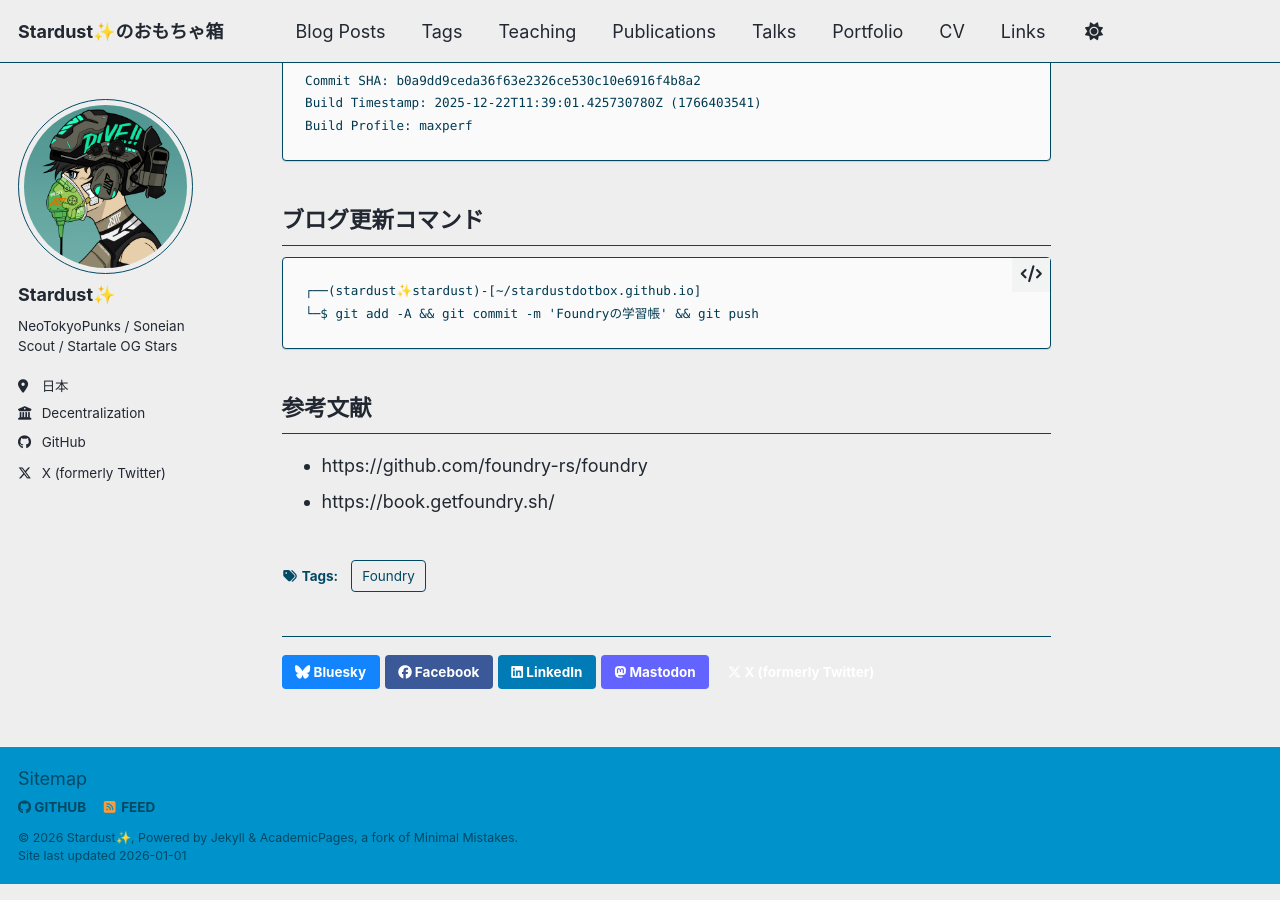
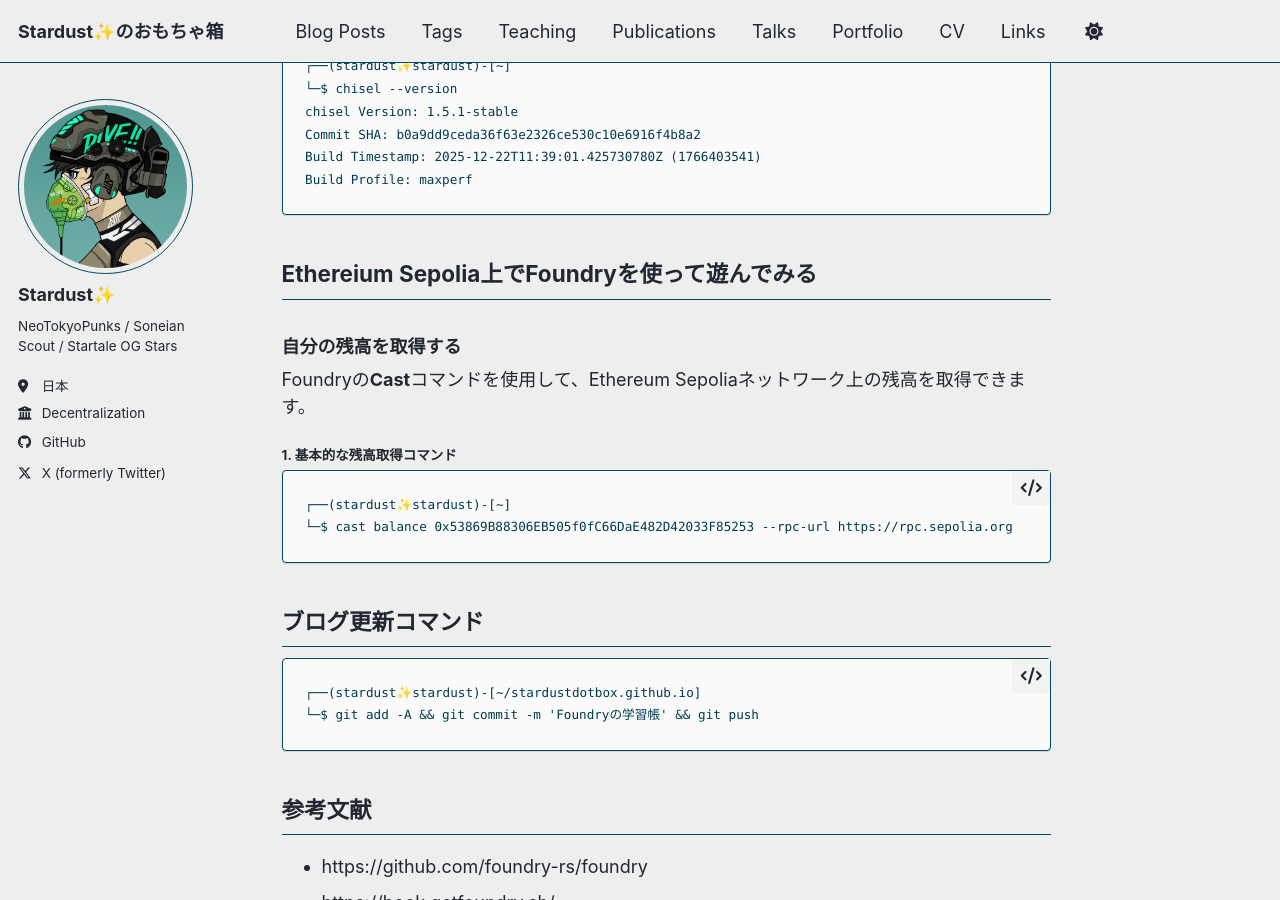
Before and after one commit to stardustdotbox/stardustdotbox.github.io, a Jekyll site: the page built from _teaching/2026-Learning-Foundry.md, in a window 1280 px wide and 900 px high, scrolled down 2382 px. Built offline with Jekyll 4.4.1, drawn with Linux system fonts in a browser that asks for light colours; a script bundle is joined from its source files by our own code; library files that are not in the unit come from our copies; some of the changed text lies outside the part shown.

Commit message:
Foundryの学習帳

````diff
--- a/_teaching/2026-Learning-Foundry.md
+++ b/_teaching/2026-Learning-Foundry.md
@@ -102,6 +102,19 @@ Build Timestamp: 2025-12-22T11:39:01.425730780Z (1766403541)
 Build Profile: maxperf
 ```
 
+## Ethereium Sepolia上でFoundryを使って遊んでみる
+
+### 自分の残高を取得する
+
+Foundryの**Cast**コマンドを使用して、Ethereum Sepoliaネットワーク上の残高を取得できます。
+
+#### 1. 基本的な残高取得コマンド
+
+```
+┌──(stardust✨stardust)-[~]
+└─$ cast balance 0x53869B88306EB505f0fC66DaE482D42033F85253 --rpc-url https://rpc.sepolia.org
+```
+
 ## ブログ更新コマンド
 
 ```
````
